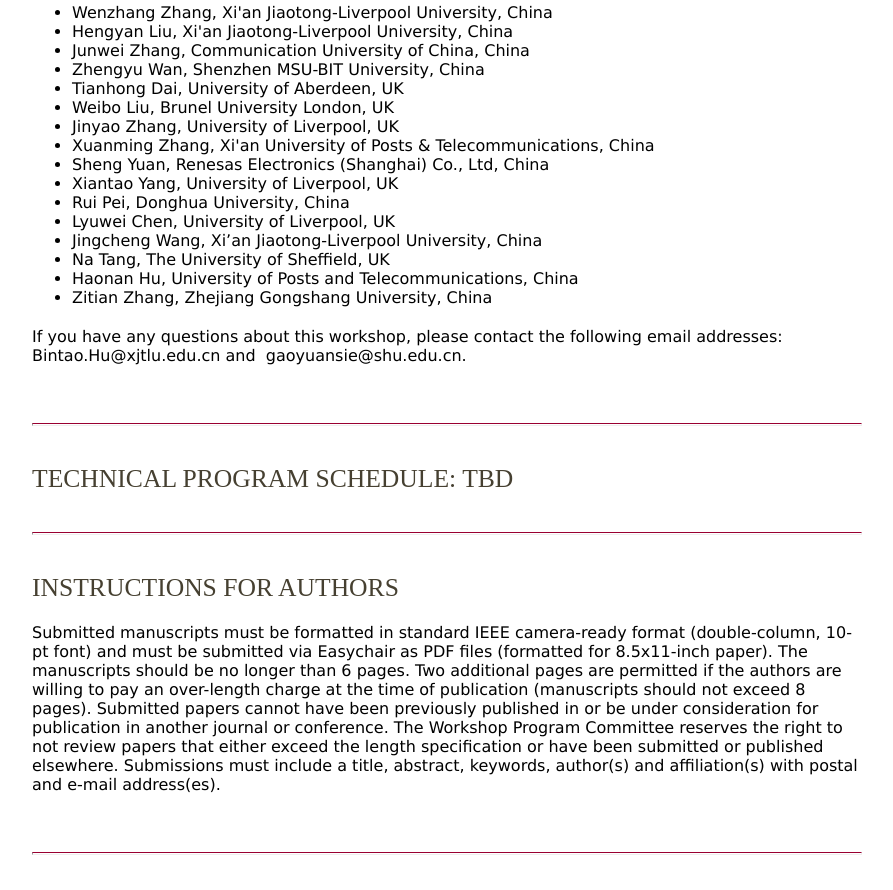
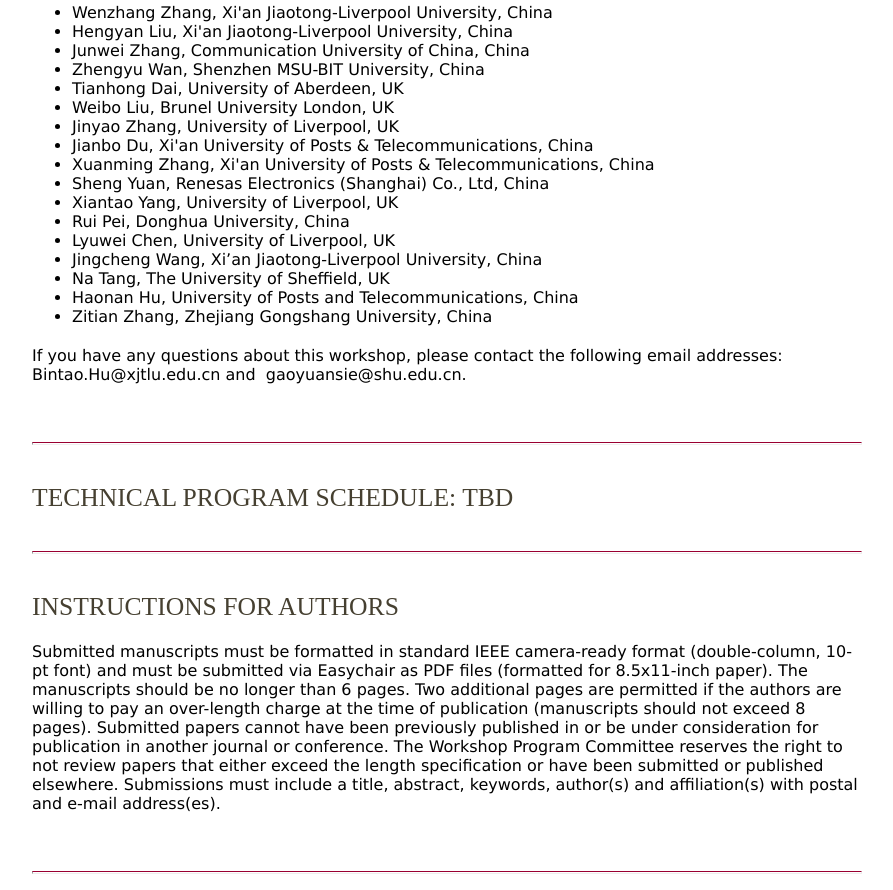
Before and after one commit to YuanGao1990818/YuanGaoCFP2024.github.io, a plain HTML site: page index.html in a window 1280 px wide. Shown: the part 2213-3103 px from the top of the page, without its empty margins (248-1141 px from the left). Drawn offline with Linux system fonts and the light colour scheme; files that its build step writes are made by us from their sources.

Commit message:
index.html

```diff
--- a/index.html
+++ b/index.html
@@ -76,6 +76,7 @@
 						<li>Tianhong Dai, University of Aberdeen, UK</li>
 						<li>Weibo Liu, Brunel University London, UK</li>
 						<li>Jinyao Zhang, University of Liverpool, UK</li>
+						<li>Jianbo Du, Xi'an University of Posts & Telecommunications, China</li>
 						<li>Xuanming Zhang, Xi'an University of Posts & Telecommunications, China</li>
 						<li>Sheng Yuan, Renesas Electronics (Shanghai) Co., Ltd, China</li>
 						<li>Xiantao Yang, University of Liverpool, UK</li>
```
